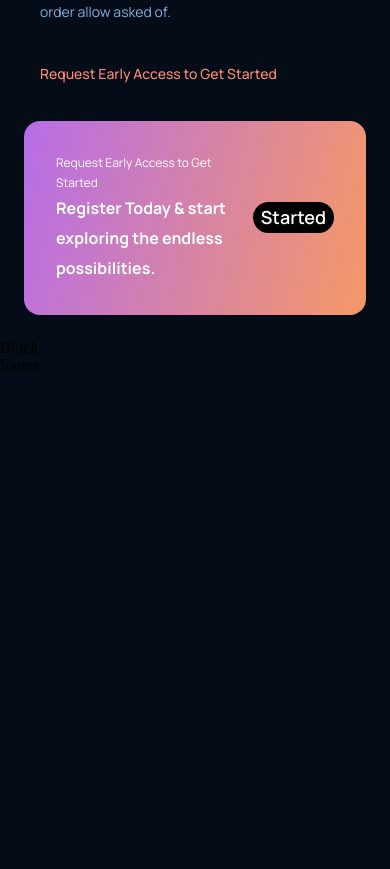
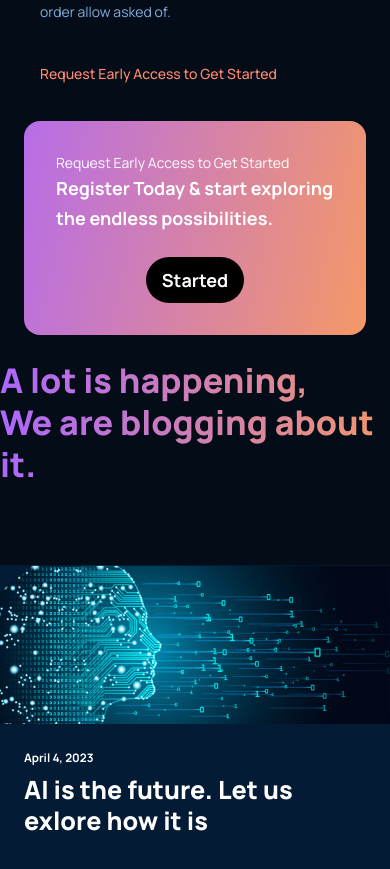
Before and after one commit to krunalthakare17/GPT-3__reactjs_webapp, a React (Create React App) app: page / in a window 390 px wide. Shown: the part 3120-3989 px from the top of the page. Before the commit the page ends 3495 px from the top, so only its background shows below. Built offline with nearby package versions, Linux system fonts and the light colour scheme.

Commit message:
GPT-3__reactjs_webapp

```diff
--- a/src/App.js
+++ b/src/App.js
@@ -1,7 +1,7 @@
 import React from 'react'
 import './App.css'
 
-import { Artical, Brand, Cta, Navbar } from './components';
+import {  Brand, Cta, Navbar } from './components';
 import { Blog, Features, Footer, Header, Possibility, WhatGPT3, } from './containers';
 
 function App() {
--- a/src/components/artical/Artical.css
+++ b/src/components/artical/Artical.css
@@ -0,0 +1,59 @@
+.blog__artical{
+    display: flex;
+    flex-direction: column;
+    height: 100%;
+    width: 100%;
+    background: var(--color-footer);
+}
+
+.blog__artical-img{
+    height: 100%;
+    width: 100%;
+    background: var(--color-footer);
+
+
+}
+.blog__artical-img img{
+    height: 100%;
+    width: 100%;
+}
+
+.blog__artical-container{
+    display: flex;
+    flex-direction: column;
+    justify-content: space-between;
+
+    padding: 1rem 1.5rem;
+    height: 100%;
+}
+
+.blog__artical-container p{
+    font-family: var(--font-family);
+    font-size: 11.65px;
+    font-weight: 700;
+    line-height: 35px;
+
+    color: #fff;
+}
+
+.blog__artical-container h3{
+    font-family: var(--font-family);
+    font-size: 25.11px;
+    font-weight: 800;
+    line-height: 30.30px;
+
+    color: #fff;
+    margin-bottom: 5rem;
+    cursor: pointer
+}
+
+.blog__artical-container p:last-child{
+    cursor: pointer;
+}
+
+@media screen and (max-width: 550px) {
+    .blog__artical-container{
+        font-size: 18px;
+        line-height: 25p;
+    }
+}
--- a/src/components/artical/Artical.js
+++ b/src/components/artical/Artical.js
@@ -1,11 +1,20 @@
 import React from 'react'
 import './Artical.css';
-function Artical() {
+function Artical({ blogImURL, date, title }) {
   return (
-    <div>
-      Artical
+    <div className="blog__artical">
+      <div className="blog__artical-img">
+        <img src={blogImURL} alt="blaog__img" />
+      </div>
+      <div className="blog__artical-container">
+        <div>
+          <p>{date}</p>
+          <h3>{title}</h3>
+        </div>
+        <p>Read Full Artical</p>
+      </div>
     </div>
   )
 }
 
-export default Artical
+export default Artical;
--- a/src/components/cta/Cta.css
+++ b/src/components/cta/Cta.css
@@ -46,24 +46,23 @@
     margin: 2rem;
 }
 }
-@media screen and (max-width: 500px) {
+@media screen and (max-width: 550px) {
 .cta{
     margin: 1.5rem;
+    flex-direction: column;
 }
 .cta-content p{
-    font-size: 12px;
+    font-size: 14px;
     line-height: 20px;
     font-weight: 400;
 }
 .cta-content h3{
-    font-size: 16px;
+    font-size: 18px;
     line-height: 30px;
     font-weight: 700;
 }
-.cta-btn button{
-    margin: 0;
-    padding: 0.2rem .5rem;
-    font-weight: 600;
-    line-height: 25px;
+.cta-btn{
+    margin-top: 1.5rem;
 }
+
 }
--- a/src/containers/blog/Blog.css
+++ b/src/containers/blog/Blog.css
@@ -0,0 +1,72 @@
+.blog {
+    display: flex;
+    flex-direction: column;
+}
+
+.blog-heading {
+    width: 100%;
+    text-align: left;
+
+    margin-bottom: 5rem;
+}
+
+
+.blog-heading h1 {
+    font-size: 62px;
+    line-height: 75px;
+    font-family: var(--font-family);
+    font-weight: 800;
+}
+
+.blog__imagess {
+    display: flex;
+    flex-direction: row;
+
+}
+
+.blog__imagess-secA {
+    flex: .75;
+    margin-right: 2rem;
+}
+
+.blog__imagess-secB {
+    flex: 1;
+    display: grid;
+    grid-template-columns: repeat(2, 1fr);
+    grid-gap: 2rem;
+}
+
+@media screen and (max-width: 990px) {
+    .blog__imagess {
+        flex-direction: column-reverse;
+    }
+
+    .blog__imagess-secA {
+        margin: 2rem 0;
+    }
+
+    .blog .blog__imagess-secA {
+        height: 250px;
+    }
+}
+
+@media screen and (max-width: 700px) {
+    .blog-heading h1 {
+        font-size: 46px;
+        line-height: 52px;    }
+
+    .blog__imagess-secB {
+      grid-template-columns: repeat(1,1fr);
+    }
+
+    .blog .blog__imagess-secA {
+    width: 100%;
+    }
+}
+@media screen and (max-width: 700px) {
+    .blog-heading h1 {
+        font-size: 34px;
+        line-height: 42px;    }
+
+
+}
--- a/src/containers/blog/Blog.js
+++ b/src/containers/blog/Blog.js
@@ -1,9 +1,26 @@
 import React from 'react'
+import { Artical } from '../../components';
+import { Blog01, Blog02, Blog03, Blog04, Blog05 } from './blogimeges';
 import './Blog.css';
+
 function Blog() {
+
   return (
-    <div>
-      Block
+    <div className="blog" id='blog'>
+      <div className="blog-heading">
+        <h1 className="gradient__text">A lot is happening, <br /> We are blogging about it.</h1>
+      </div>
+      <div className="blog__imagess">
+        <div className="blog__imagess-secA">
+          <Artical blogImURL={Blog01} date="April 4, 2023"  title="AI is the future. Let us exlore how it is"/>
+        </div>
+        <div className="blog__imagess-secB">
+          <Artical blogImURL={Blog02} date="April 4, 2023" title="AI is the future. Let us exlore how it is" />
+          <Artical blogImURL={Blog03} date="April 4, 2023"  title="AI is the future. Let us exlore how it is"/>
+          <Artical blogImURL={Blog04} date="April 4, 2023"  title="AI is the future. Let us exlore how it is"/>
+          <Artical blogImURL={Blog05} date="April 4, 2023"  title="AI is the future. Let us exlore how it is"/>
+        </div>
+      </div>
     </div>
   )
 }
--- /dev/null
+++ b/src/containers/blog/blogimeges.jsx
@@ -0,0 +1,13 @@
+import Blog01 from '../../assets/blog01.png'
+import Blog02 from '../../assets/blog02.png'
+import Blog03 from '../../assets/blog03.png'
+import Blog04 from '../../assets/blog04.png'
+import Blog05 from '../../assets/blog05.png'
+
+export {
+    Blog01,
+    Blog02,
+    Blog03,
+    Blog04,
+    Blog05
+};
```
